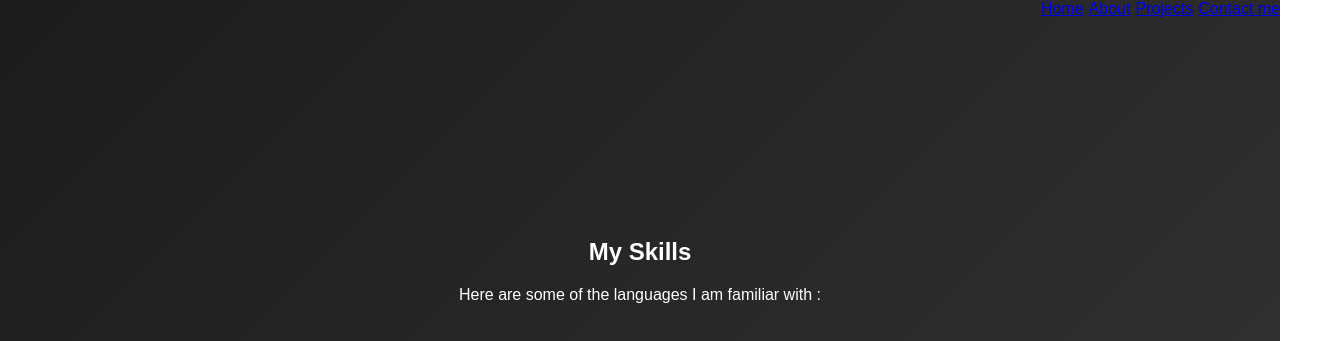
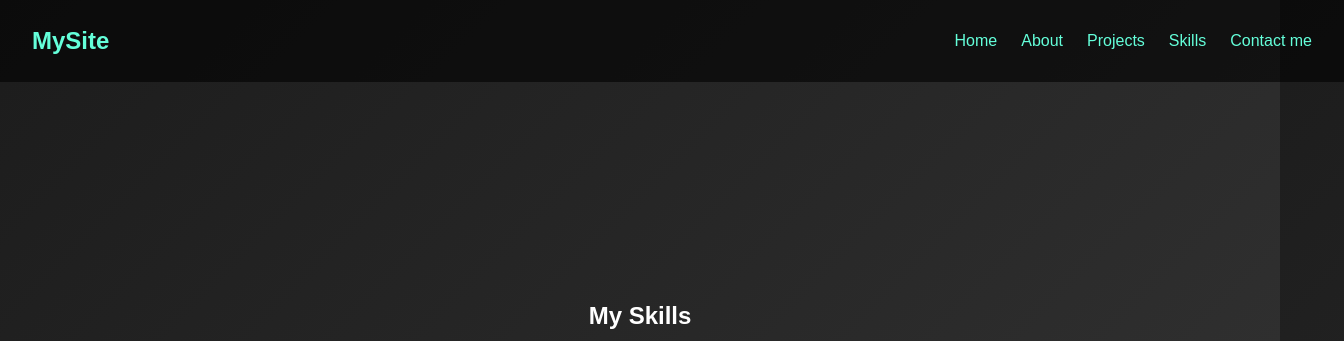
Before and after one commit to kumudahasini/__Portfolio, a plain HTML site: page skills.html in a window 1280 px wide. Shown: the top 341 px of the page, 1344 px wide, since content can reach past the window. Drawn offline with Linux system fonts and the light colour scheme.

Commit message:
Update skills.html

```diff
--- a/skills.html
+++ b/skills.html
@@ -5,23 +5,30 @@
     <meta name="viewport" content="width=device-width, initial-scale=1.0">
     <title>My Skills</title>
     <link rel="stylesheet" href="styless.css">
+    <link rel="stylesheet" href="nav.css">
+
     <style>
 
 
     </style>
 </head>
 <body>
-    <nav class="button" style="display: flex;justify-content: flex-end ; gap:5px; ">
-        <a href="index.html"target="_self">Home</a>
-        <a href="about1.html" target="_self" >About</a>
+    <nav class="navbar">
+        <div class="logo">MySite</div>
+        <input type="checkbox" id="menu-toggle" class="menu-toggle"/>
+        <label for="menu-toggle" class="hamburger">&#9776;</label>
 
-        <a href="project2.html" target="_self">Projects</a>
-        <a href="Contactme.html" target="_self"> Contact me</a>
+        <ul class="nav-links">
+            <li><a href="index.html" target="_self">Home</a></li>
+                    <li><a href="about1.html" target="_self"> About</a>
 
+            <li><a href="project2.html" target="_self">Projects</a></li>
+            <li><a href="skills.html" target="_self">Skills</a></li>
+            <li><a href="Contactme.html" target="_self"> Contact me</a>
 
-       </nav>
-
-
+    </li>
+        </ul>
+    </nav>
     <section class="skills-section" style="margin-top: 150px;">
         <h2>My Skills</h2>
         <p>Here are some of the languages I am familiar with :</p>
```
